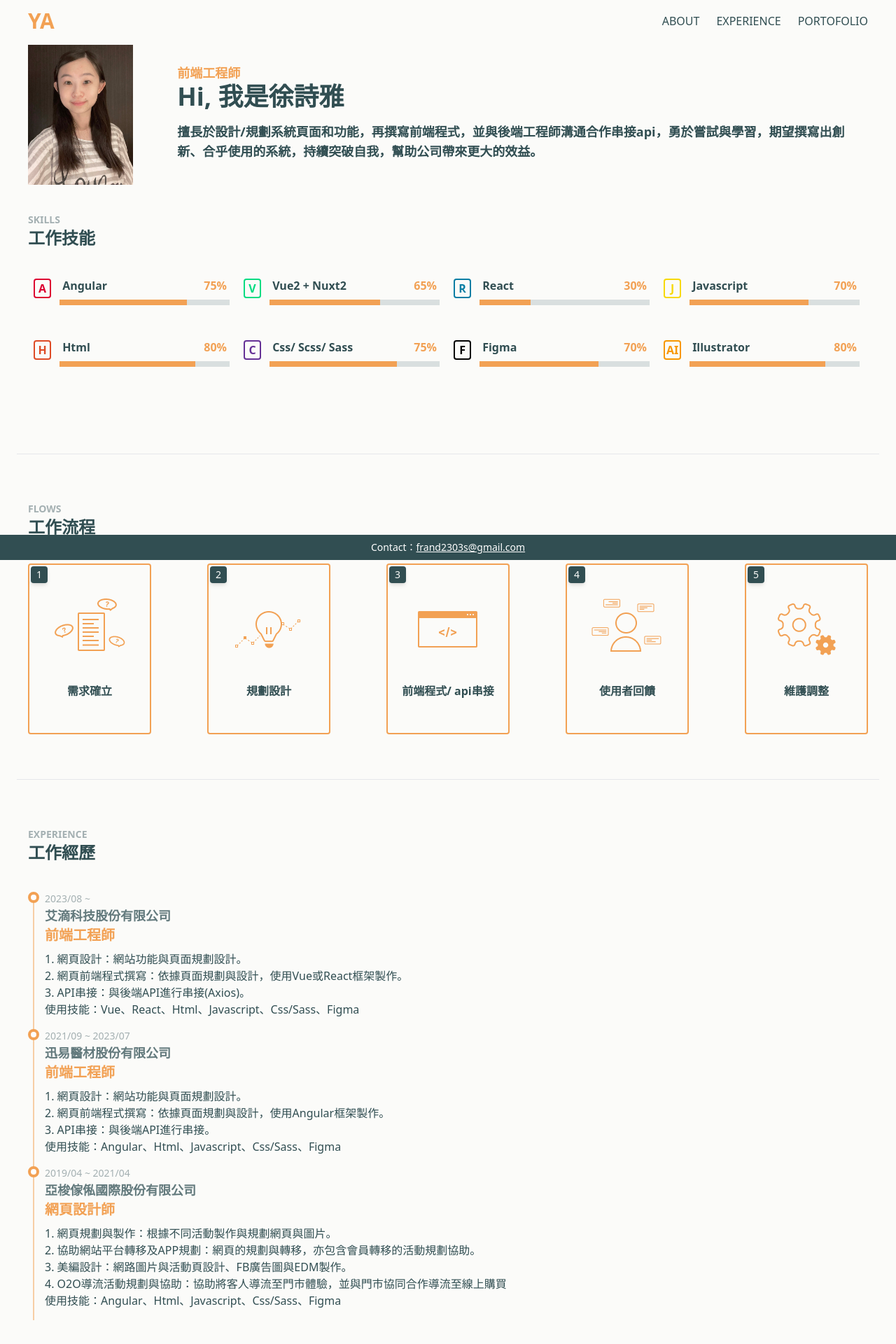
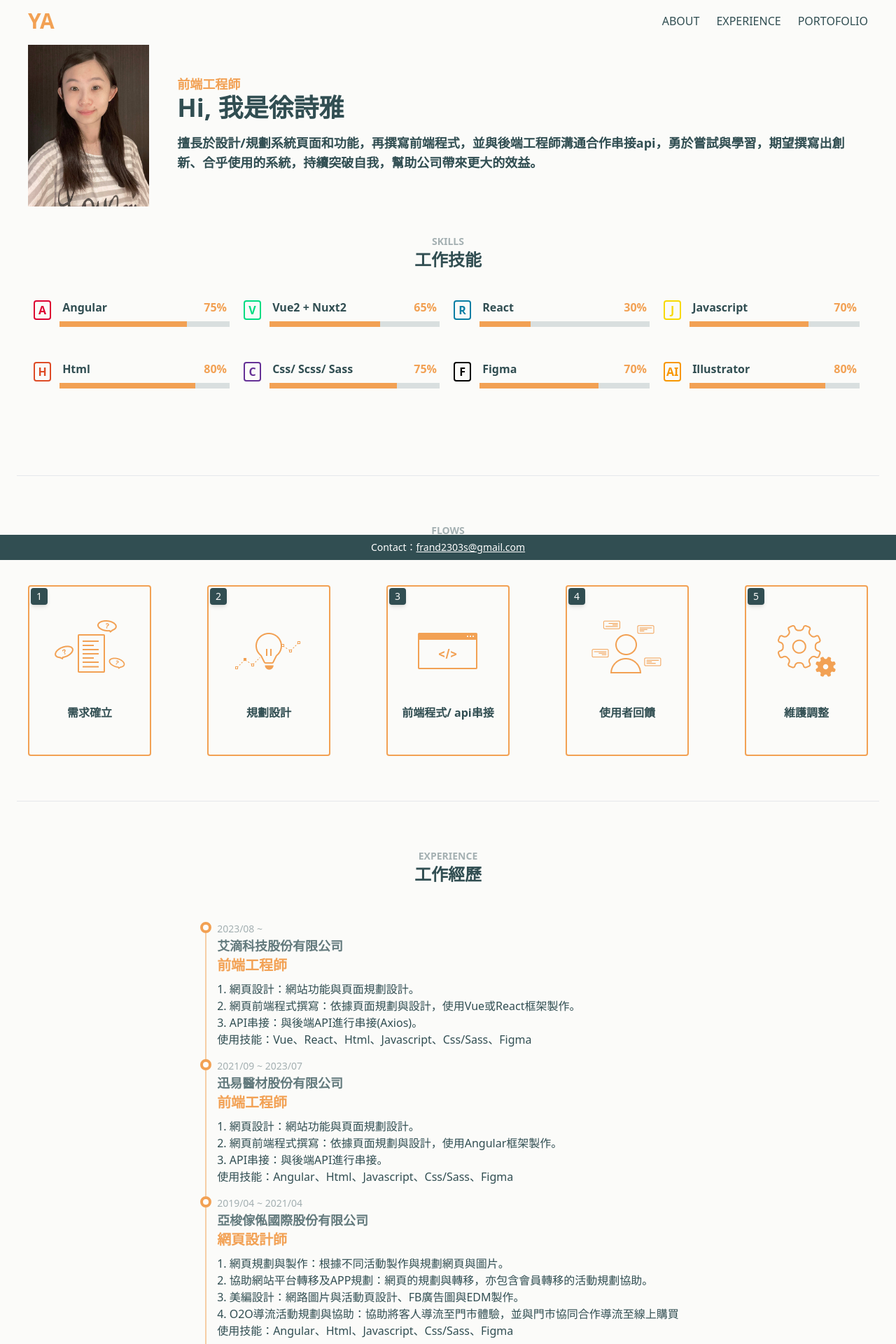
Before and after one commit to shihyaya/profile, a Next.js app: page / in a window 1280 px wide. Shown: the top 1920 px of the page at 70% size. Built offline with nearby package versions, Linux system fonts and the light colour scheme.

Commit message:
1. 調整title文字置中 2. 調整menu點選後移動至對應之標題

```diff
--- a/component/Navbar.js
+++ b/component/Navbar.js
@@ -26,8 +26,8 @@ export default function Navbar(){
                     <div className="logo text-accent"><h3>YA</h3></div>
                     <ul className="text-dark-100 flex gap-[24px] text-m">
                         <li><Link href='/'>ABOUT</Link></li>
-                        <li>EXPERIENCE</li>
-                        <li>PORTOFOLIO</li>
+                        <li><Link href='/#experience'>EXPERIENCE</Link></li>
+                        <li><Link href='/#portofolio'>PORTOFOLIO</Link></li>
                     </ul>
                 </div>
             </nav>
--- a/component/Title.js
+++ b/component/Title.js
@@ -1,7 +1,7 @@
 export default function Title({title,subtitle}) {
     return (
         <>
-            <div className="mx-10">
+            <div className="mx-10 text-center">
                 <p className="text-dark-25 mb-0 font-black">{subtitle}</p>
                 <h4 className="text-dark-100 mt-0 font-black">{title}</h4>
             </div>
--- a/pages/template/about.tsx
+++ b/pages/template/about.tsx
@@ -2,18 +2,18 @@ import { Skills } from "./skills";
 const About = () => (
     <>
         <div className="py-6 mb-20 mt-10 sm:mt-0">
-            <div className="grid grid-cols-12 w-full my-10 items-center">
-                <div className="col-span-4 lg:col-span-2 md:col-span-2 sm:col-span-4">
+            <div className="grid grid-cols-12 w-full my-10 items-center gap-0">
+                <div className="col-span-4 xl:col-span-2 lg:col-span-3 md:col-span-3 sm:col-span-4">
                     <div className="img_box pl-10">
-                        <img src='./assets/shihya.jpg' className="bg-cover bg-no-repeat h-[120px] lg:h-[200px] md:h-[160px] sm:h-[140px]"></img>
+                        <img src='./assets/shihya.jpg' className="bg-cover bg-no-repeat bg-contain"></img>
                     </div>
 
                 </div>
-                <div className="col-span-8 lg:col-span-10 md:col-span-10 sm:col-span-8">
+                <div className="col-span-8 xl:col-span-10 lg:col-span-9 md:col-span-9 sm:col-span-8">
                     <div className="about px-10">
                         <h6 className="text-accent my-0">前端工程師</h6>
-                        <h2 className="text-dark-100 my-0 mb-4">Hi, 我是徐詩雅</h2>
-                        <h6 className="text-dark-100">擅長於設計/規劃系統頁面和功能，再撰寫前端程式，並與後端工程師溝通合作串接api，勇於嘗試與學習，期望撰寫出創新、合乎使用的系統，持續突破自我，幫助公司帶來更大的效益。</h6>
+                        <h2 className="text-dark-100 my-0 mb-4 text-2xl md:text-4xl sm:text-3xl">Hi, 我是徐詩雅</h2>
+                        <h6 className="text-dark-100 text-base md:text-lg">擅長於設計/規劃系統頁面和功能，再撰寫前端程式，並與後端工程師溝通合作串接api，勇於嘗試與學習，期望撰寫出創新、合乎使用的系統，持續突破自我，幫助公司帶來更大的效益。</h6>
                     </div>
                 </div>
             </div>
--- a/pages/template/experiences.tsx
+++ b/pages/template/experiences.tsx
@@ -24,9 +24,9 @@ const exData=[{
 },]
 const Experiences = () => (
     <>
-        <div className="py-6 my-10">
+        <div id="experience" className="py-6 my-10 flex flex-col items-center">
             <Title title="工作經歷" subtitle="EXPERIENCE"></Title>
-                <div className="px-10 mt-6 mb-10 h-full">
+                <div className="px-10 mt-6 mb-10 h-full text-left">
                     {
                         exData.map((ex,i)=>{
                             return (
--- a/pages/template/portofolios.tsx
+++ b/pages/template/portofolios.tsx
@@ -33,7 +33,7 @@ const portofolioData = [{
 
 const Portofolios = () =>(
     <>
-        <div className="py-6 my-10">
+        <div id="portofolio" className="py-6 my-10">
             <Title title="作品集" subtitle="PORTOFOLIO"></Title>
             <div className='grid grid-cols-1 lg:grid-cols-2 px-10 pt-6 items-stretch gap-2'>
                 {
```
